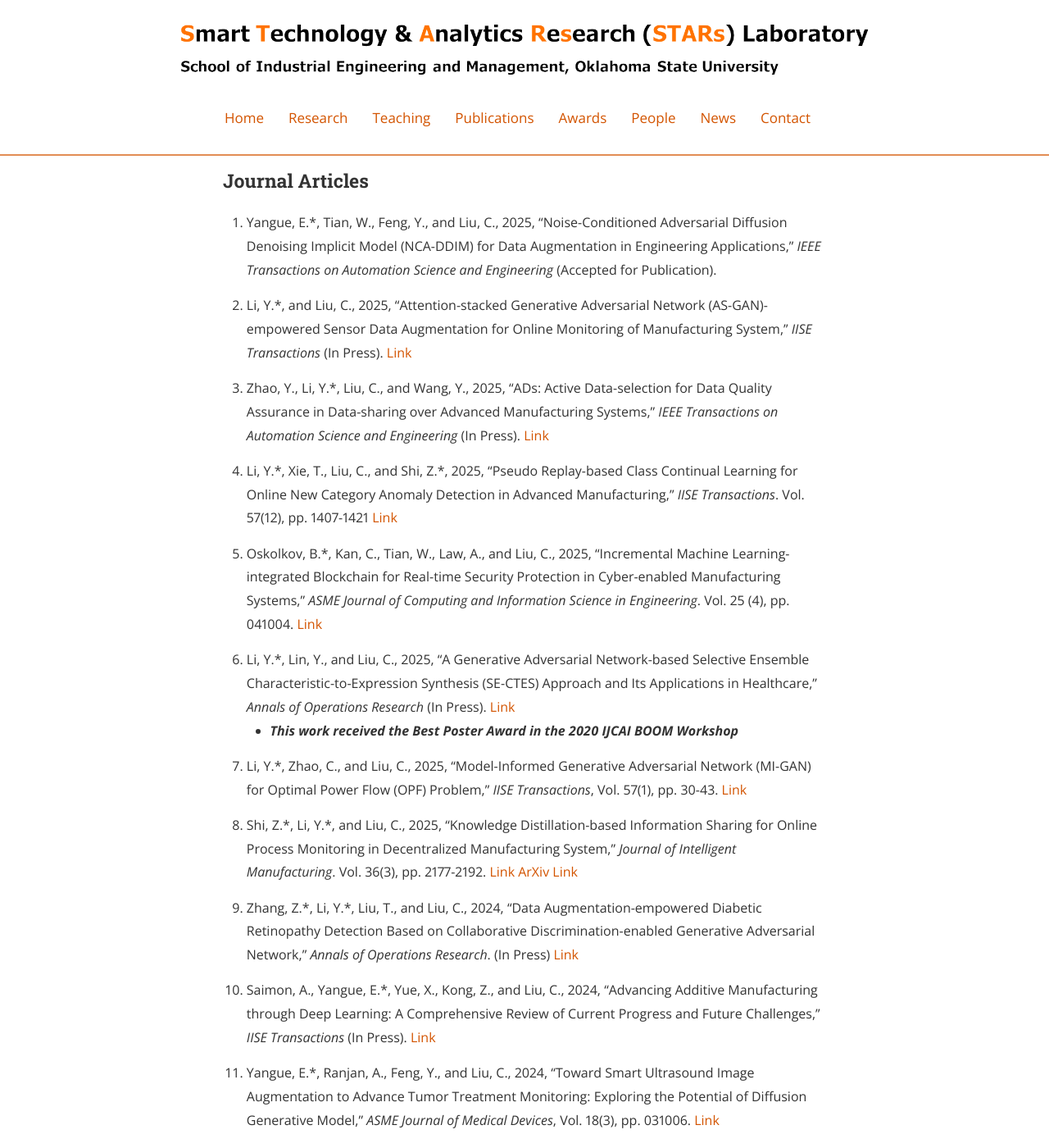
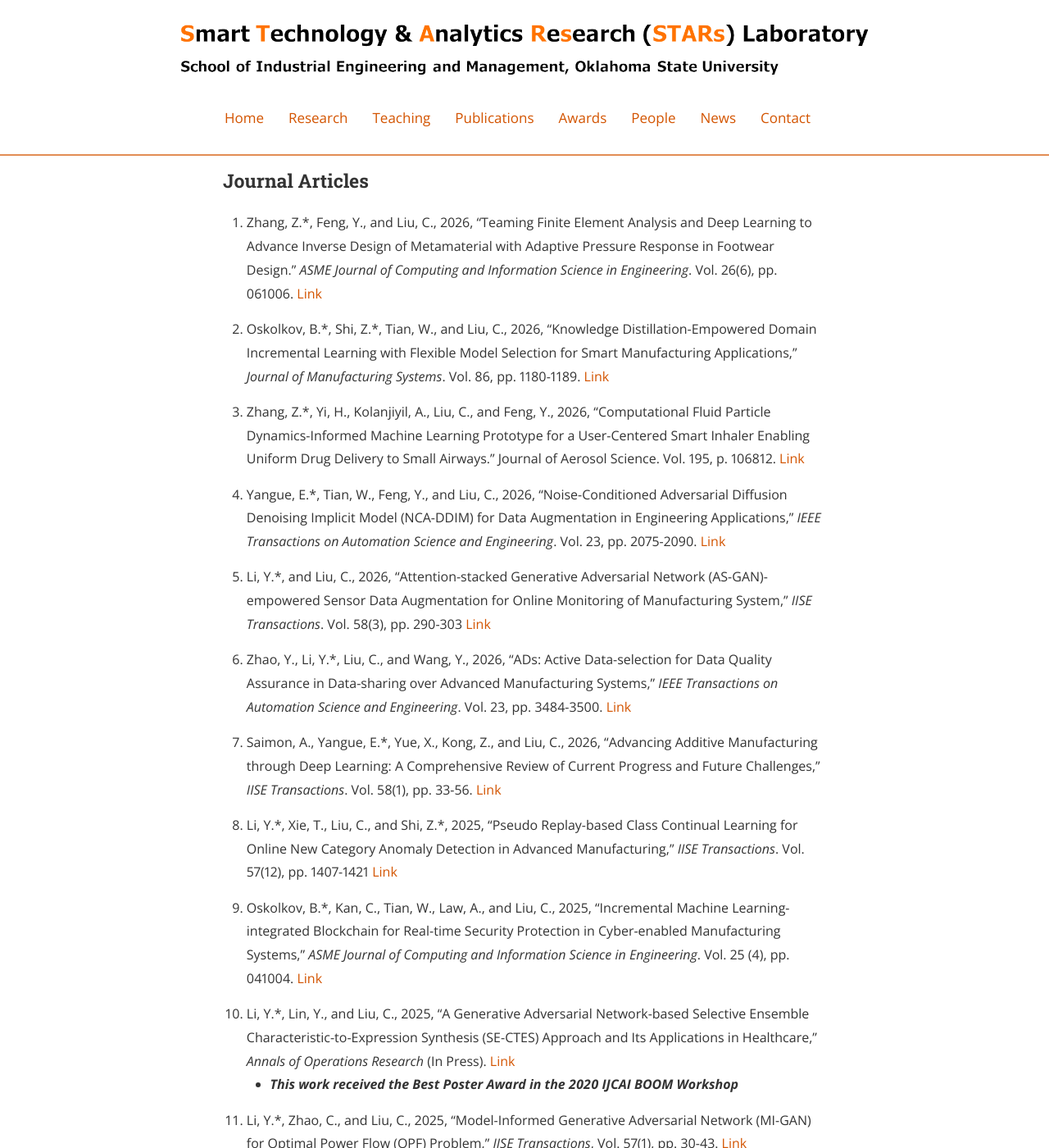
Before and after one commit to stars-laboratory/stars-laboratory.github.io, a Jekyll site: the page built from Dpublications.md, in a window 1280 px wide and 1400 px high, scrolled down 222 px. Shown: the whole window at 82% size. Built offline with Jekyll 4.4.1, drawn with Linux system fonts in a browser that asks for light colours; nearby versions of some CDN libraries; some of the changed text lies outside the part shown.

Commit message:
Update Dpublications.md
Information Update

```diff
--- a/Dpublications.md
+++ b/Dpublications.md
@@ -15,11 +15,20 @@ Dr. Liu's [**Researchgate**](https://www.researchgate.net/profile/Chenang-Liu)
 
 ### Journal Articles
 
-1. Yangue, E.\*, Tian, W., Feng, Y., and Liu, C., 2025, “Noise-Conditioned Adversarial Diffusion Denoising Implicit Model (NCA-DDIM) for Data Augmentation in Engineering Applications,” *IEEE Transactions on Automation Science and Engineering* (Accepted for Publication).
+1. Zhang, Z.\*, Feng, Y., and Liu, C., 2026, “Teaming Finite Element Analysis and Deep Learning to Advance Inverse Design of Metamaterial with Adaptive Pressure Response in Footwear Design.” *ASME Journal of Computing and Information Science in Engineering*.  Vol. 26(6), pp. 061006. [Link](https://doi.org/10.1115/1.4071847)
 
-1. Li, Y.\*, and Liu, C., 2025, “Attention-stacked Generative Adversarial Network (AS-GAN)-empowered Sensor Data Augmentation for Online Monitoring of Manufacturing System,” *IISE Transactions* (In Press). [Link](https://doi.org/10.1080/24725854.2025.2488340)
+1. Oskolkov, B.\*, Shi, Z.\*, Tian, W., and Liu, C., 2026, “Knowledge Distillation-Empowered Domain Incremental Learning with Flexible Model Selection for Smart Manufacturing Applications,” *Journal of
+Manufacturing Systems*. Vol. 86, pp. 1180-1189. [Link](https://doi.org/10.1016/j.jmsy.2026.04.011)
 
-1. Zhao, Y., Li, Y.\*, Liu, C., and Wang, Y., 2025, “ADs: Active Data-selection for Data Quality Assurance in Data-sharing over Advanced Manufacturing Systems,” *IEEE Transactions on Automation Science and Engineering* (In Press). [Link](https://doi.org/10.1109/TASE.2025.3568294)
+1. Zhang, Z.\*, Yi, H., Kolanjiyil, A., Liu, C., and Feng, Y., 2026, “Computational Fluid Particle Dynamics-Informed Machine Learning Prototype for a User-Centered Smart Inhaler Enabling Uniform Drug Delivery to Small Airways.” Journal of Aerosol Science. Vol. 195, p. 106812. [Link](https://doi.org/10.1016/j.jaerosci.2026.106812)
+
+1. Yangue, E.\*, Tian, W., Feng, Y., and Liu, C., 2026, “Noise-Conditioned Adversarial Diffusion Denoising Implicit Model (NCA-DDIM) for Data Augmentation in Engineering Applications,” *IEEE Transactions on Automation Science and Engineering*. Vol. 23, pp. 2075-2090. [Link](https://doi.org/10.1109/TASE.2025.3641161)
+
+1. Li, Y.\*, and Liu, C., 2026, “Attention-stacked Generative Adversarial Network (AS-GAN)-empowered Sensor Data Augmentation for Online Monitoring of Manufacturing System,” *IISE Transactions*. Vol. 58(3), pp. 290-303  [Link](https://doi.org/10.1080/24725854.2025.2488340)
+
+1. Zhao, Y., Li, Y.\*, Liu, C., and Wang, Y., 2026, “ADs: Active Data-selection for Data Quality Assurance in Data-sharing over Advanced Manufacturing Systems,” *IEEE Transactions on Automation Science and Engineering*.  Vol. 23, pp. 3484-3500. [Link](https://doi.org/10.1109/TASE.2025.3568294)
+
+1. Saimon, A., Yangue, E.\*, Yue, X., Kong, Z., and Liu, C., 2026, “Advancing Additive Manufacturing through Deep Learning: A Comprehensive Review of Current Progress and Future Challenges,” *IISE Transactions*. Vol. 58(1), pp. 33-56. [Link](https://doi.org/10.1080/24725854.2024.2443592)
 
 1. Li, Y.\*, Xie, T., Liu, C., and Shi, Z.\*, 2025, “Pseudo Replay-based Class Continual Learning for Online New Category Anomaly Detection in Advanced Manufacturing,” *IISE Transactions*. Vol. 57(12), pp. 1407-1421 [Link](https://doi.org/10.1080/24725854.2024.2428642)
 
@@ -33,8 +42,6 @@ Dr. Liu's [**Researchgate**](https://www.researchgate.net/profile/Chenang-Liu)
 1. Shi, Z.\*, Li, Y.\*, and Liu, C., 2025, “Knowledge Distillation-based Information Sharing for Online Process Monitoring in Decentralized Manufacturing System,” *Journal of Intelligent Manufacturing*. Vol. 36(3), pp. 2177-2192. [Link](https://doi.org/10.1007/s10845-024-02348-9) [ArXiv Link](https://arxiv.org/abs/2302.01200)
 
 1. Zhang, Z.\*, Li, Y.\*, Liu, T., and Liu, C., 2024, “Data Augmentation-empowered Diabetic Retinopathy Detection Based on Collaborative Discrimination-enabled Generative Adversarial Network,” *Annals of Operations Research*. (In Press) [Link](https://doi.org/10.1007/s10479-024-06147-6)
-
-1. Saimon, A., Yangue, E.\*, Yue, X., Kong, Z., and Liu, C., 2024, “Advancing Additive Manufacturing through Deep Learning: A Comprehensive Review of Current Progress and Future Challenges,” *IISE Transactions* (In Press). [Link](https://doi.org/10.1080/24725854.2024.2443592)
 
 1. Yangue, E.\*, Ranjan, A., Feng, Y., and Liu, C., 2024, “Toward Smart Ultrasound Image Augmentation to Advance Tumor Treatment Monitoring: Exploring the Potential of Diffusion Generative Model,” *ASME Journal of Medical Devices*, Vol. 18(3), pp. 031006. [Link](https://doi.org/10.1115/1.4065905)
 
@@ -112,7 +119,13 @@ through Machine Learning,” *Nature Communications*. Vol. 14 (1), pp. 5765. [Li
 
 ### Conference Papers
 
-1. Soto Ballester, E.\*, Feng, Y., and Liu, C., 2026, ``Toward Rapid Assessment for Personalized Inhaler Design via Machine Learning-based Reduced Ordered Modeling (ROM)," *Proceedings of the 2026 ASME Design of Medical Devices Conference (DMD)*. (Accepted for Publication)
+1. Soto Ballester, E.\*, Feng, Y., and Liu, C., 2026, “Data-Efficient Adaptive Reduced Order Modeling for Particle Fluid Dynamics Model in Accelerating Personalized Inhaler Design,” submitted to the 2026 ASME International Design Engineering Technical Conferences & Computers and Information in Engineering Conference. (Accepted for Publication)
+
+1. Zhang, Z.\*, Feng, Y., and Liu, C., 2026, “Loop-wise Structural Footwear Design and Optimization Using FEA-informed Machine Learning and Additive Manufacturing for Adaptive Pressure Distribution with Improved Comfort,” submitted to the 2026 North American Manufacturing Research Conference (NAMRC) 54. (Accepted for Publication)
+
+1. Yi, H., Patil, A., Feng, Y., Oskolkova A.\*, and Liu, C., 2026, “Assessment of Children Exposure to Airborne Virus-Laden Aerosols in a Virtual Classroom Using Computational Fluid Particle Dynamics,” submitted to the 2026 ASME Fluids Engineering Division Summer Meeting (FEDSM). (Accepted for Publication)
+
+1. Soto Ballester, E.\*, Feng, Y., and Liu, C., 2026, ``Toward Rapid Assessment for Personalized Inhaler Design via Machine Learning-based Reduced Ordered Modeling (ROM)," *Proceedings of the 2026 ASME Design of Medical Devices Conference (DMD)*. (in press)
 
 1. Zhang, Z.\*, Feng, Y., and Liu, C., 2025, “Machine Learning and Finite Element Analysis Teaming for Inverse Design of Metamaterial with Adaptive Pressure Response in Footwear Design,” *Proceedings of the
 ASME 2025 International Design Engineering Technical Conferences and Computers and Information in Engineering Conference (IDETC-CIE)*. V02AT02A036. ASME. [Link](https://doi.org/10.1115/DETC2025-168937)
```
